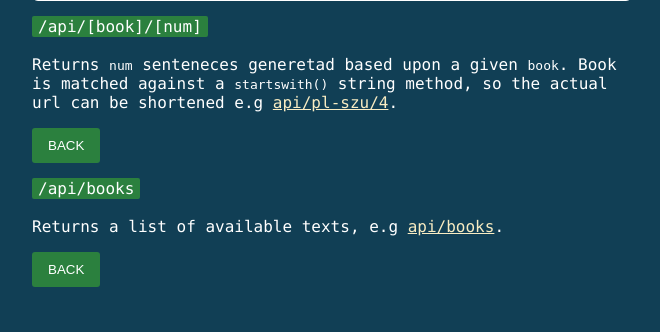
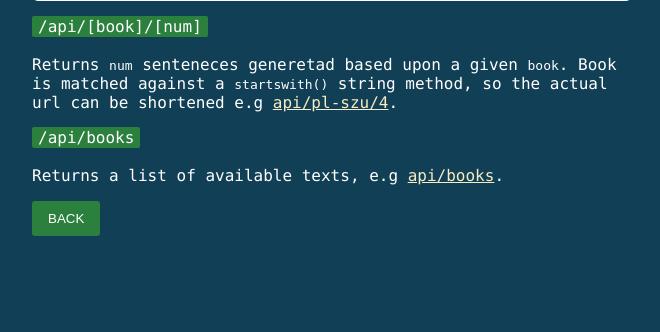
Before and after one commit to tadeoos/nltkgenlit, a Flask app: page /api in a window 1280 px wide. Shown: the part 704-1036 px from the top of the page, without its empty margins (308-968 px from the left). After the commit the page ends 940 px from the top, so only its background shows below. Run offline with Flask 2, Linux system fonts and the light colour scheme.

Commit message:
fix button change index

```diff
--- a/src/templates/api.html
+++ b/src/templates/api.html
@@ -6,8 +6,8 @@
             <p><span class="api-end">/api/rand</span>
                 <br>
                 <br>Returns json.</p>
-                <p>Example response:</p>
-                <pre class="api-ex"><xmp>
+            <p>Example response:</p>
+            <pre class="api-ex"><xmp>
 {
   "len": 1,
   "source": "pl-szulc-sklepy.txt",
@@ -27,12 +27,7 @@
 </xmp></pre>
             <p><span class="api-end">/api/[book]/[num]</span></br>
                 <br>Returns <code>num</code> senteneces generetad based upon a given <code>book</code>. Book is matched against a <code>startswith()</code> string method, so the actual url can be shortened e.g <a href="api/pl-szu/4">api/pl-szu/4</a>.</p>
-            <p>
-                <a href="/epygone" style="text-decoration: none;">
-                    <button class="form-button">BACK</button>
-                </a>
-            </p>
-                        <p><span class="api-end">/api/books</span></br>
+            <p><span class="api-end">/api/books</span></br>
                 <br>Returns a list of available texts, e.g <a href="api/books">api/books</a>.</p>
             <p>
                 <a href="/epygone" style="text-decoration: none;">
--- a/src/templates/index.html
+++ b/src/templates/index.html
@@ -37,8 +37,8 @@
     </div>
     <div class="col-8">
         <div id="info">
-            <p>Choose length and text which tadeoa will imitate.</p>
-            <p>His method is very simple: he just randomly generates word by word based on a conditional (trigrams) frequency distribution. The probability space is weighted accordingly.</p>
+            <p>Epygone is a random text generator. Build with Python, NLTK and Flask.</p>
+            <p>You can learn more about his internals <a href="">here</a></p>
             <p>Epygone also publishes an <a href="api">API</a>.</p>
         </div>
         <div id="res">
```
